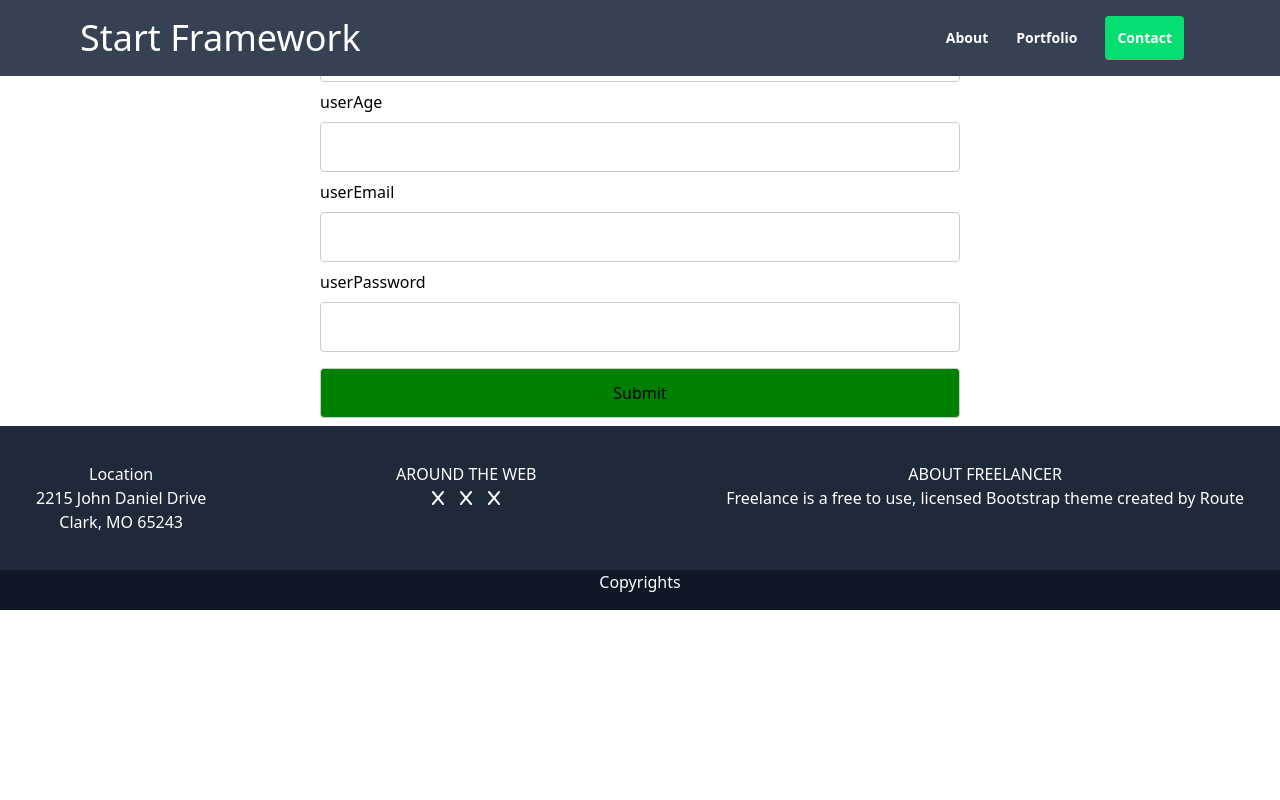
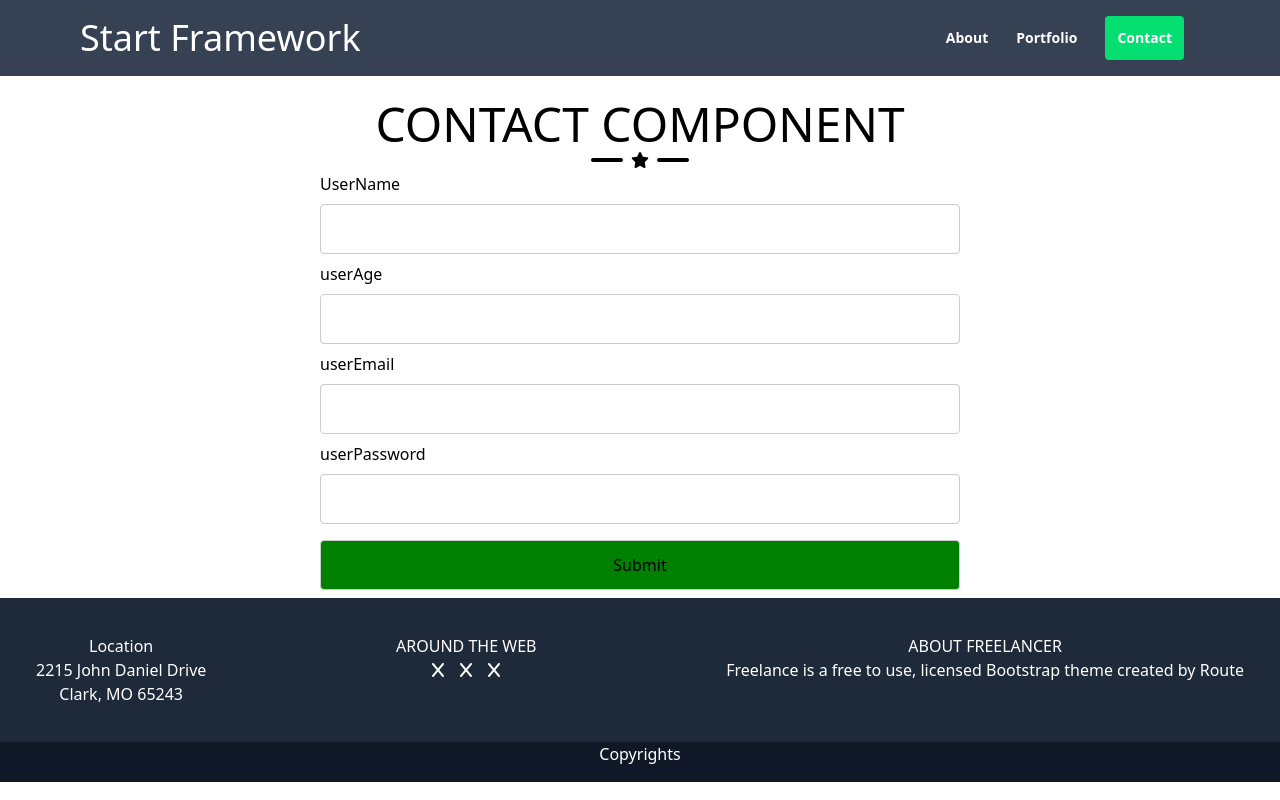
Before and after one commit to polahano/start-framework, an Angular app: page /contact in a window 1280 px wide. Built offline with nearby package versions, Linux system fonts and the light colour scheme.

Commit message:
portfolio-done

```diff
--- a/src/app/about/about.component.html
+++ b/src/app/about/about.component.html
@@ -1,5 +1,7 @@
-<div class="bg-green-500 h-[500px] flex flex-col items-center text-white">
-  <h2 class="">About Component</h2>
+<div
+  class="pt-[100px] bg-green-500 h-[500px] flex flex-col items-center text-white"
+>
+  <h2 class="text-5xl">About Component</h2>
   <div class="flex items-center gap-2">
     <div class="bg-white w-8 h-1"></div>
     <fa-icon [icon]="faStar"></fa-icon>
--- a/src/app/contact/contact.component.css
+++ b/src/app/contact/contact.component.css
@@ -14,7 +14,7 @@ label {
 
 div {
   border-radius: 5px;
-  padding: 20px;
+  /* padding: 20px; */
 }
 
 .btn {
--- a/src/app/contact/contact.component.html
+++ b/src/app/contact/contact.component.html
@@ -1,4 +1,13 @@
-<section class="">
+<section class="pt-[100px]">
+  <div class="flex flex-col items-center">
+    <h2 class="uppercase text-5xl">Contact component</h2>
+    <div class="flex items-center gap-2">
+      <div class="w-8 h-1 bg-black p-0"></div>
+      <fa-icon [icon]="faStar"></fa-icon>
+      <div class="w-8 h-1 bg-black p-0"></div>
+    </div>
+  </div>
+
   <form action="" class="w-1/2 mx-auto">
     <label for="userName" class="">UserName</label>
     <input type="text" id="userName" name="userName" class="" />
--- a/src/app/contact/contact.component.ts
+++ b/src/app/contact/contact.component.ts
@@ -1,11 +1,14 @@
 import { Component } from '@angular/core';
+import { FontAwesomeModule } from '@fortawesome/angular-fontawesome';
+import { faStar } from '@fortawesome/free-solid-svg-icons';
 
 @Component({
   selector: 'app-contact',
-  imports: [],
+  imports: [FontAwesomeModule],
   templateUrl: './contact.component.html',
   styleUrl: './contact.component.css'
 })
 export class ContactComponent {
+faStar= faStar;
 
 }
--- a/src/app/portfolio/portfolio.component.html
+++ b/src/app/portfolio/portfolio.component.html
@@ -1,5 +1,5 @@
-<div class="bg-green-600 text-white flex flex-col items-center">
-  <h2 class="uppercase">portfolio component</h2>
+<div class="pt-[100px] bg-green-600 text-white flex flex-col items-center">
+  <h2 class="uppercase text-5xl">portfolio component</h2>
   <div class="flex items-center gap-2">
     <div class="bg-white w-8 h-1"></div>
     <fa-icon [icon]="faStar"></fa-icon>
```
